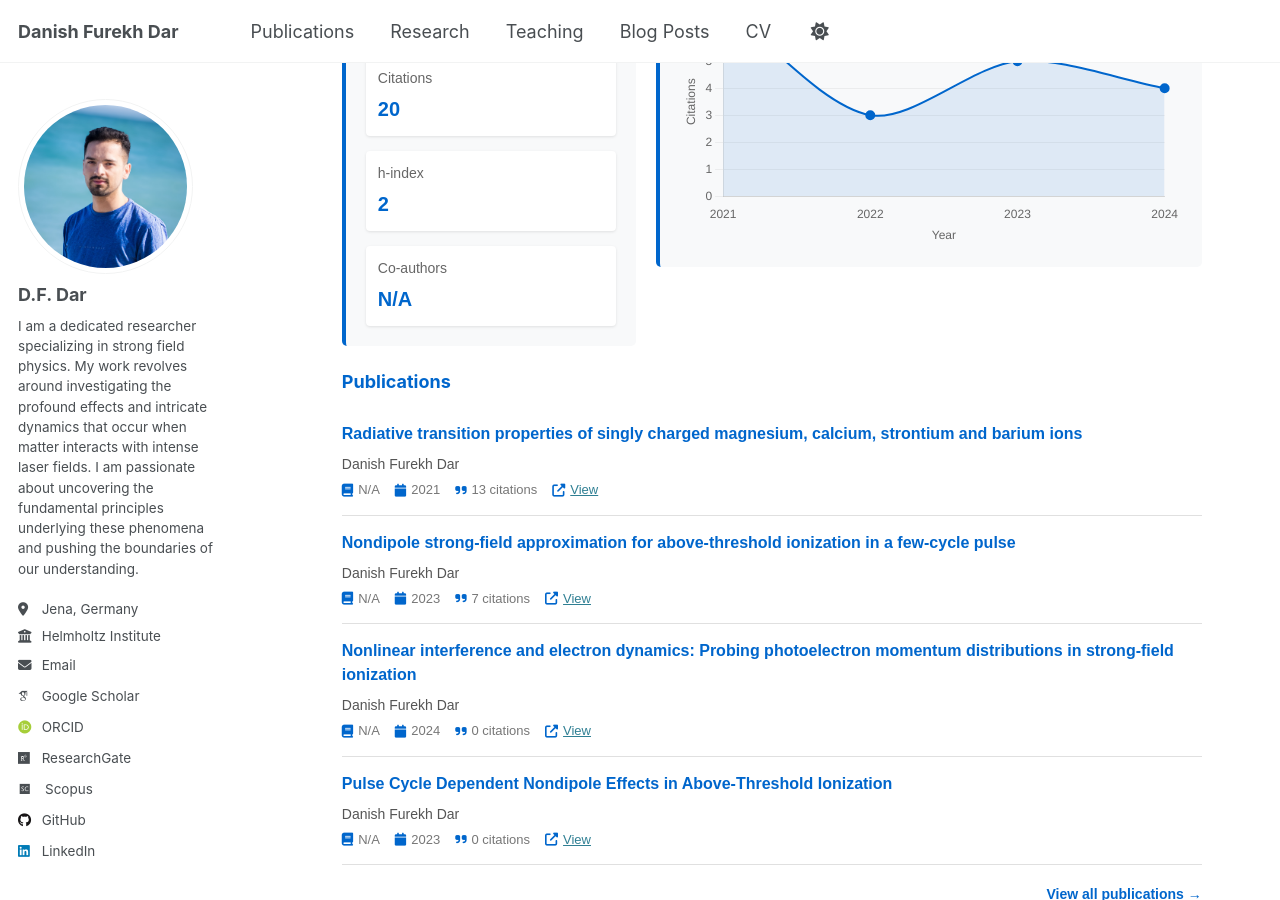
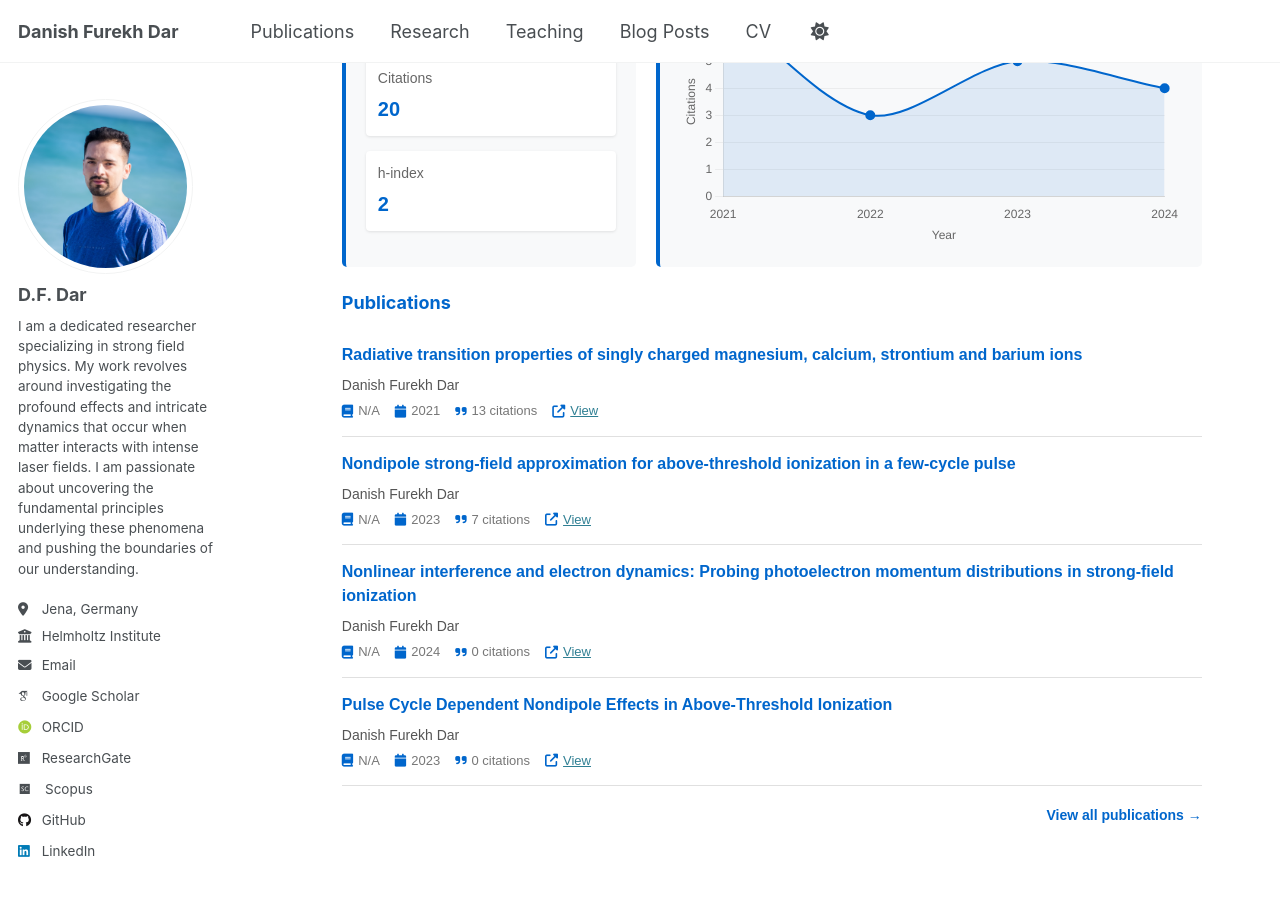
Before and after one commit to danishfurekhdar/danishfurekhdar.github.io, a Jekyll site: the page built from _pages/research.md, in a window 1280 px wide and 900 px high, scrolled down 343 px. Built offline with Jekyll 4.4.1, drawn with Linux system fonts in a browser that asks for light colours; nearby versions of some CDN libraries; some web fonts are replaced.

Commit message:
Update research.md

```diff
--- a/_pages/research.md
+++ b/_pages/research.md
@@ -175,10 +175,6 @@ permalink: /research/
           <div class="metric-label">h-index</div>
           <div class="metric-value">{{ site.data.scholar.h_index }}</div>
         </div>
-        <div class="metric-item">
-          <div class="metric-label">Co-authors</div>
-          <div class="metric-value">{{ site.data.scholar.coauthors | default: "N/A" }}</div>
-        </div>
       </div>
     </div>
 
```
